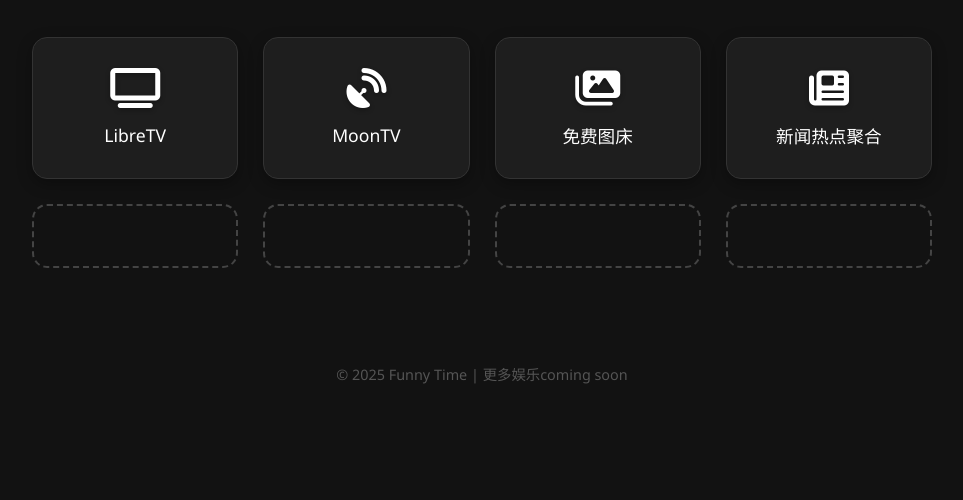
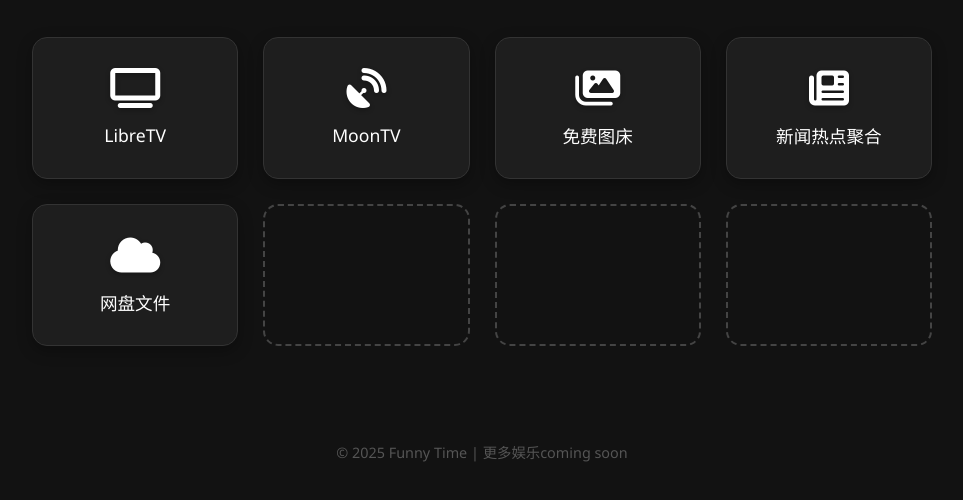
Before and after one commit to akkamgr/funny, a plain HTML site: page index.html in a window 1280 px wide. Shown: the part 236-736 px from the top of the page, without its empty margins (158-1121 px from the left). Drawn offline with Linux system fonts and the light colour scheme.

Commit message:
index.html

```diff
--- a/index.html
+++ b/index.html
@@ -134,8 +134,13 @@
                 </a>
             </div>
 
-            <!-- Row 2 - Empty for future expansion -->
-            <div class="grid-item" style="background-color: transparent; box-shadow: none; border: 2px dashed #444;"></div>
+            <!-- Row 2 - Updated with new link -->
+            <div class="grid-item">
+                <a href="https://imgbed.akmgr.dpdns.org" target="_blank">
+                    <i class="fas fa-cloud"></i>
+                    <span>网盘文件</span>
+                </a>
+            </div>
             <div class="grid-item" style="background-color: transparent; box-shadow: none; border: 2px dashed #444;"></div>
             <div class="grid-item" style="background-color: transparent; box-shadow: none; border: 2px dashed #444;"></div>
             <div class="grid-item" style="background-color: transparent; box-shadow: none; border: 2px dashed #444;"></div>
```
